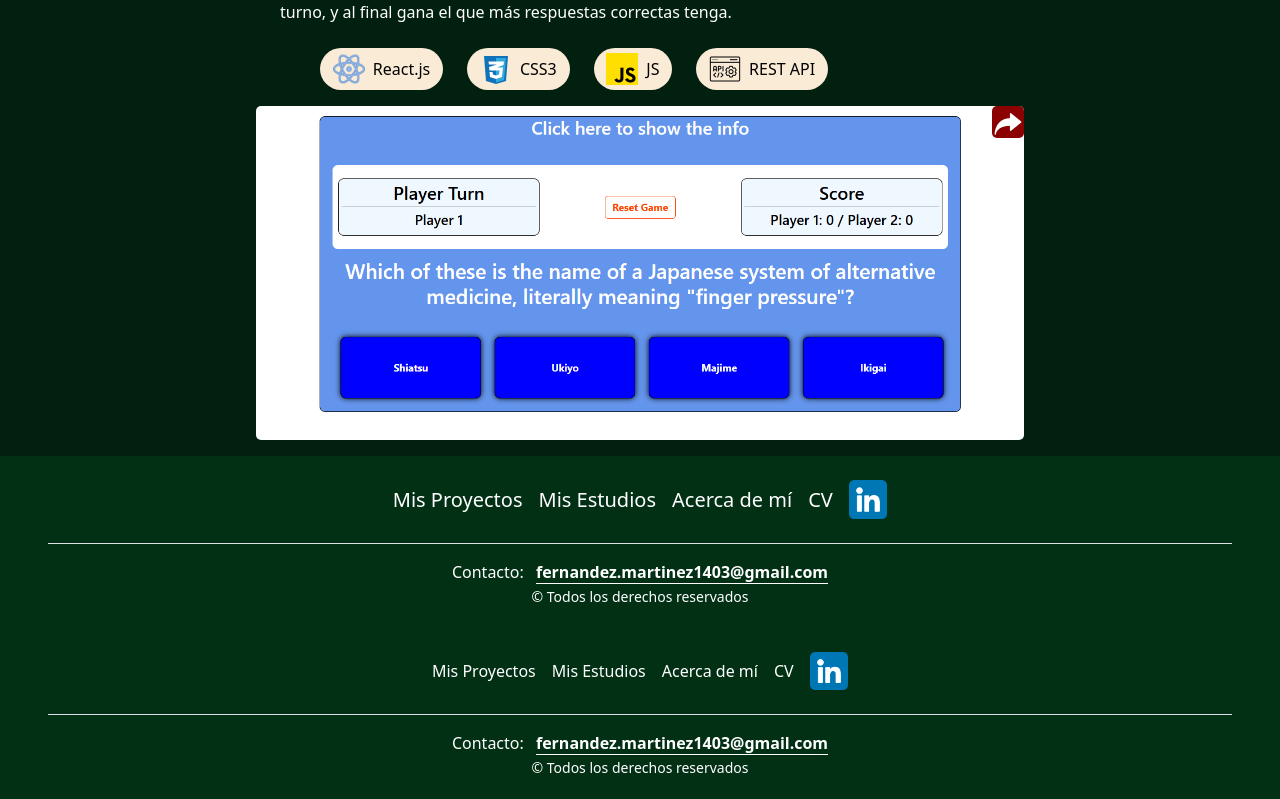
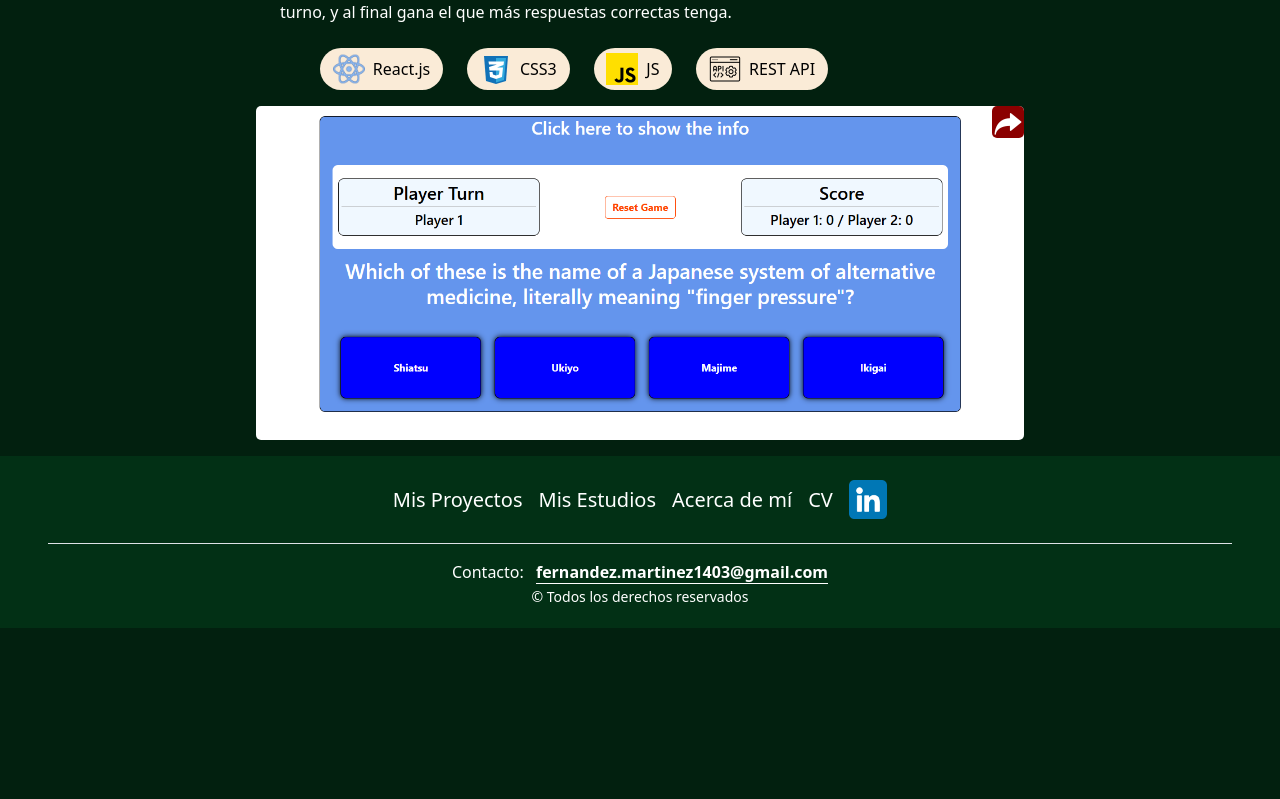
Before and after one commit to GuilleOk/PortFolio, a React (Vite) app: page / in a window 1280 px wide. Shown: the part 2495-3294 px from the top of the page. After the commit the page ends 3123 px from the top, so only its background shows below. Built offline with nearby package versions, Linux system fonts and the light colour scheme.

Commit message:
pequeño arreglo en el footer

```diff
--- a/src/components/Footer.jsx
+++ b/src/components/Footer.jsx
@@ -36,7 +36,7 @@ const Footer = () => {
         <p className="text-center text-body-secondary mb-0">Contacto: <strong style={{marginLeft: '.5rem', borderBottom: '.1rem solid white'}}>fernandez.martinez1403@gmail.com</strong></p>
         <p className="text-center text-body-secondary"><small>© Todos los derechos reservados</small></p>
       </footer>
-      <footer className="d-none d-lg-block pt-3 pb-1">
+      <footer className="d-block d-lg-none pt-3 pb-1">
         <ul className="nav justify-content-center align-items-center border-bottom pb-3 mb-3 mx-5">
           <li className="nav-item">
             <NavLink to="/projects" className="nav-link px-2 textNavbarSM">
```
